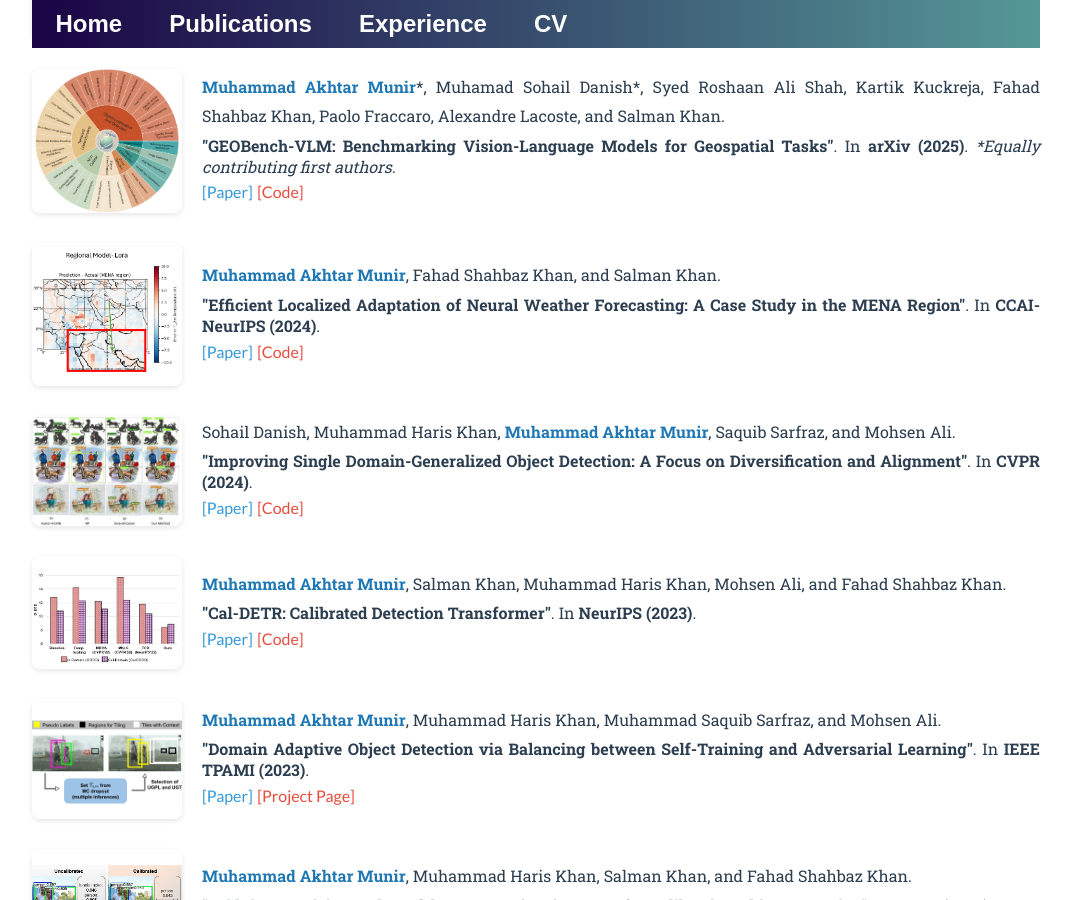
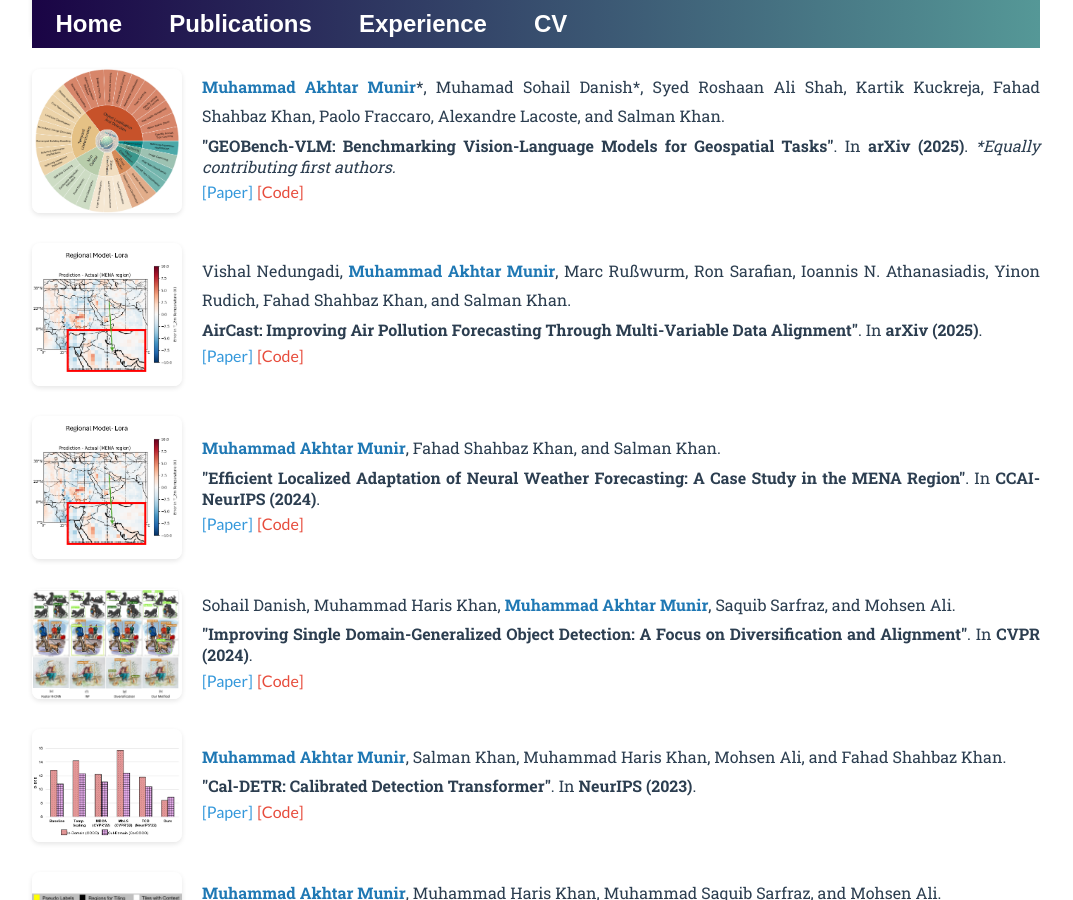
Before and after one commit to akhtarvision/akhtarvision.github.io, a Jekyll site: the page built from index.html, in a window 1280 px wide and 900 px high, scrolled down 822 px. Shown: the whole window, without its empty margins (104-1177 px from the left). Built offline with Jekyll 4.4.1, drawn with Linux system fonts in a browser that asks for light colours.

Commit message:
Update index.html

```diff
--- a/index.html
+++ b/index.html
@@ -128,6 +128,28 @@
                 </p>
             </div>
         </li>
+        <!-- Publication Item 3 -->
+            <li style="display: flex; align-items: center; margin-bottom: 30px; font-family: 'Lato', sans-serif; font-size: 16px; line-height: 1.8; color: #2c3e50;">
+                <!-- Thumbnail -->
+                <div style="flex: 0 0 150px; margin-right: 20px; display: flex; align-items: center;">
+                    <img src="thumb_weather_.png" alt="Weather Forecasting Thumbnail" style="width: 100%; height: auto; border-radius: 8px; box-shadow: 0 2px 5px rgba(0, 0, 0, 0.1);">
+                </div>
+
+                <!-- Publication Details -->
+                <div style="flex: 1;">
+                    <p style="font-family: 'Roboto Slab', serif; font-size: 16px; line-height: 1.8; color: #2c3e50; margin: 0;">
+                        Vishal Nedungadi, <b style="color: #1f78b4;">Muhammad Akhtar Munir</b>, Marc Rußwurm, Ron Sarafian, Ioannis N. Athanasiadis, Yinon Rudich, Fahad Shahbaz Khan, and Salman Khan.
+                    </p>
+                    <p style="font-family: 'Roboto Slab', serif; font-size: 16px; color: #2c3e50; margin: 5px 0;">
+                        <strong>AirCast: Improving Air Pollution Forecasting Through Multi-Variable Data Alignment"</strong>.
+                        In <strong>arXiv (2025)</strong>.
+                    </p>
+                    <p style="margin: 5px 0;">
+                        <a href="https://arxiv.org/pdf/2502.17919" style="font-family: 'Lato', sans-serif; text-decoration: none; color: #3498db;">[Paper]</a>
+                        <a href="https://github.com/vishalned/AirCast" style="font-family: 'Lato', sans-serif; text-decoration: none; color: #e74c3c;">[Code]</a>
+                    </p>
+                </div>
+            </li>
             <!-- Publication Item 3 -->
             <li style="display: flex; align-items: center; margin-bottom: 30px; font-family: 'Lato', sans-serif; font-size: 16px; line-height: 1.8; color: #2c3e50;">
                 <!-- Thumbnail -->
```
